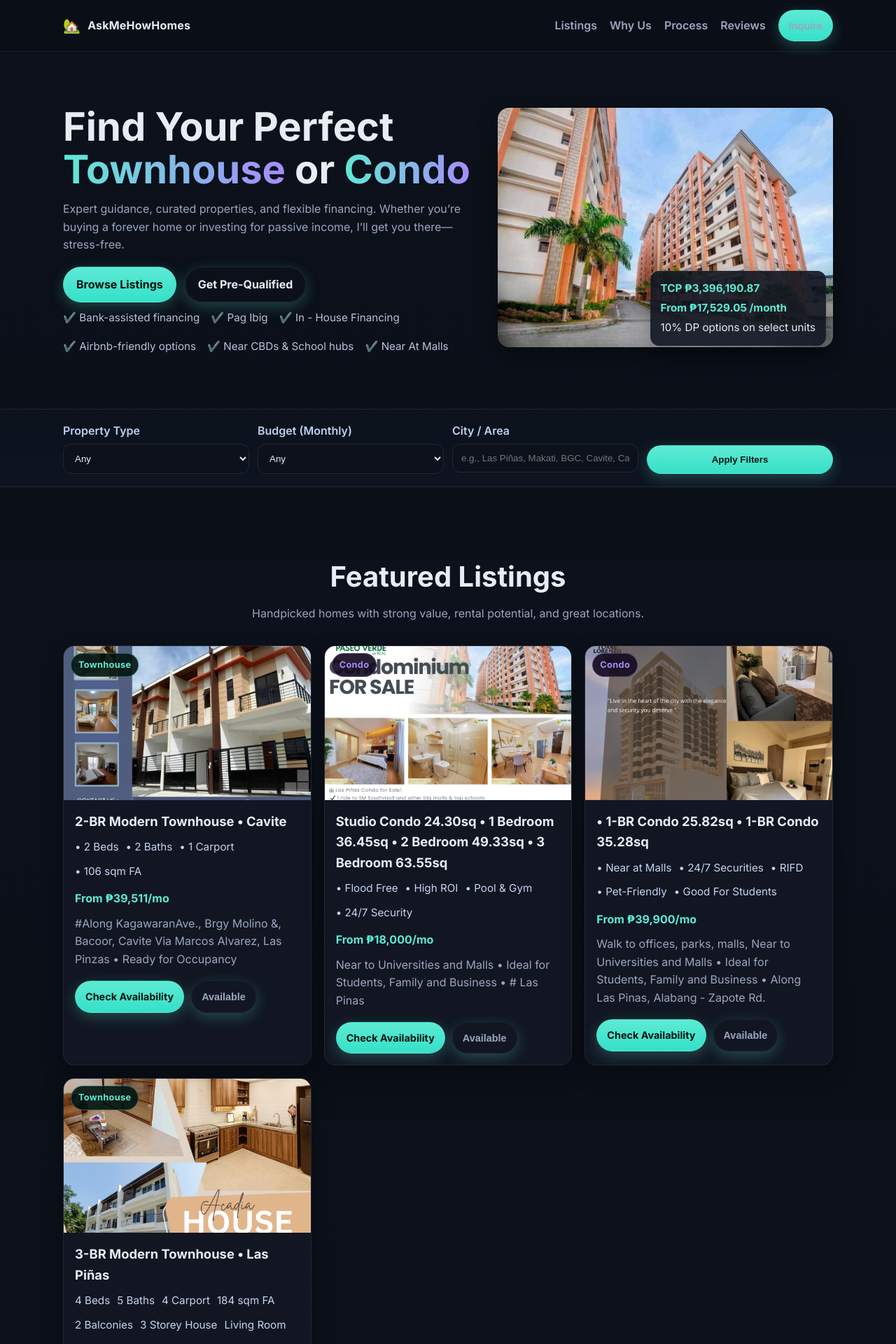
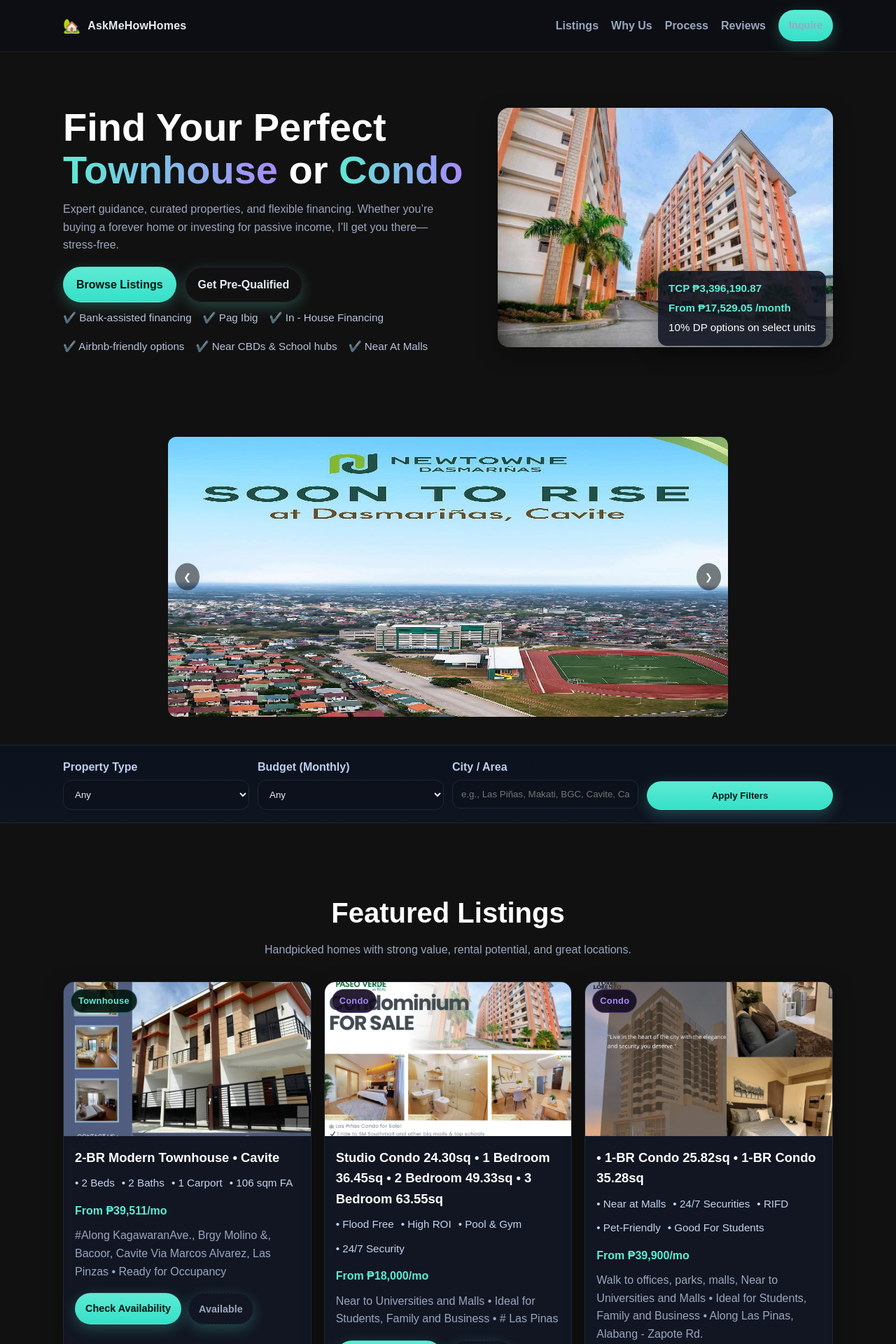
Before and after one commit to mikejrdolor/AskMeHowHome, a PHP site: page / in a window 1280 px wide. Shown: the top 1920 px of the page at 70% size. Run offline with PHP 8.4, Linux system fonts and the light colour scheme.

Commit message:
Add files via upload

```diff
--- a/Index.css
+++ b/Index.css
@@ -21,6 +21,74 @@ body{
   background: linear-gradient(180deg, #0c111b 0%, #0a0f18 100%);
   line-height:1.6;
 }
+
+
+
+
+
+/* sliding box */
+
+* {
+  box-sizing: border-box;
+  margin: 0;
+  padding: 0;
+}
+
+body {
+  font-family: Arial, sans-serif;
+  background: #111;
+  color: #fff;
+}
+
+.slider {
+  position: relative;
+  max-width: 800px;
+  margin: 40px auto;
+  overflow: hidden;
+  border-radius: 12px;
+}
+
+.slides {
+  display: flex;
+  transition: transform 0.6s ease-in-out;
+}
+
+.slides img {
+  width: 100%;
+  flex-shrink: 0;
+}
+
+/* Navigation buttons */
+.prev, .next {
+  position: absolute;
+  top: 50%;
+  transform: translateY(-50%);
+  background: rgba(0,0,0,0.5);
+  color: white;
+  border: none;
+  padding: 12px;
+  cursor: pointer;
+  border-radius: 50%;
+}
+.prev { left: 10px; }
+.next { right: 10px; }
+.prev:hover, .next:hover {
+  background: rgba(0,0,0,0.8);
+}
+
+
+
+
+
+
+
+
+
+
+
+
+
+
 
 /* Layout helpers */
 .container{ width:min(1100px, 92%); margin-inline:auto; }
--- a/index.html
+++ b/index.html
@@ -51,14 +51,63 @@
       </div>
       <div class="hero-media">
         <img src="PX/P01.jpg" alt="Modern residential community with townhouses and condos" loading="eager">
-        <div class="hero-card">
+          <div class="hero-card">
           <strong>TCP ₱3,396,190.87  </strong>
           <strong>From ₱17,529.05 /month</strong>
           <span>10% DP options on select units</span>
         </div>
-      </div>
+     </div>
     </div>
   </section>
+
+
+
+
+<!-- Sliding box -->
+
+<div class="slider">
+  <div class="slides">
+    <img src="PX/NewOne.jpg" style=" width:800px; height:400px;" alt="Slide 1">
+    <img src="PX/Gelma.jpg" style=" width:800px; height:400px;" alt="Slide 2">
+    <img src="PX/Gelma1.jpg" style=" width:800px; height:400px;" alt="Slide 3">
+    <img src="PX/CTower.jpg" style=" width:800px; height:400px;" alt="Slide 4">
+    <img src="PX/CTower1.jpg" style=" width:800px; height:400px;" alt="Slide 5">
+
+
+  </div>
+
+  <button class="prev">&#10094;</button>
+  <button class="next">&#10095;</button>
+</div>
+
+<script>
+  const slides = document.querySelector('.slides');
+  const images = document.querySelectorAll('.slides img');
+  const totalSlides = images.length;
+  let index = 0;
+
+  document.querySelector('.next').addEventListener('click', () => {
+    index = (index + 1) % totalSlides;
+    slides.style.transform = `translateX(-${index * 100}%)`;
+  });
+
+  document.querySelector('.prev').addEventListener('click', () => {
+    index = (index - 1 + totalSlides) % totalSlides;
+    slides.style.transform = `translateX(-${index * 100}%)`;
+  });
+
+  // Auto slide every 6 seconds
+  setInterval(() => {
+    index = (index + 1) % totalSlides;
+    slides.style.transform = `translateX(-${index * 100}%)`;
+  }, 4000);
+</script>
+
+
+
+
+
+
 
   <!-- Quick Filters -->
   <section class="filters">
@@ -178,15 +227,15 @@
           <div class="card-body">
             <h3>3-BR Modern Townhouse • Las Piñas</h3>
             <ul class="specs">
-              <li>4 Beds</li>
-              <li>5 Baths</li>
-              <li>4 Carport</li>
-              <li>184 sqm FA</li>
-              <li>2 Balconies</li>
-              <li>3 Storey House</li>
-              <li>Living Room</li>
-              <li>Service Area</li>
-              <li>Dining Area</li>
+              <li>• 4 Beds</li>
+              <li>• 5 Baths</li>
+              <li>• 4 Carport</li>
+              <li>• 184 sqm FA</li>
+              <li>• 2 Balconies</li>
+              <li>• 3 Storey House</li>
+              <li>• Living Room</li>
+              <li>• Service Area</li>
+              <li>• Dining Area</li>
             </ul>
             <p class="price">TCP ₱13,000,000</p>
             <p class="note">#Inland Homes, Merville, Paranaque • Ready for Occupancy</p>
@@ -196,6 +245,60 @@
             </div>
           </div>
         </article>
+
+
+ <!-- Card 5 -->
+        <article class="card">
+          <div class="card-media">
+            <img src="PX/Gelma01.jpg" alt="2-storey modern townhouse exterior" loading="lazy">
+            <span class="badge">Townhouse</span>
+          </div>
+          <div class="card-body">
+            <h3>2-BR Modern Townhouse • Dasmarinas Cavite</h3>
+            <ul class="specs">
+              <li>• 2 Beds</li>
+              <li>• 2 Toilets & Baths</li>
+              <li>1 C• arport</li>
+              <li>• 84 sqm FA</li>
+              <li>• 2 Storey House</li>
+              <li>• Living Room</li>
+              <li>• Service Area</li>
+              <li>• Dining Area</li>
+            </ul>
+            <p class="price">TCP ₱4,495,000</p>
+            <p class="note">#Mangoville, Brgy. Salitran, Dasmarinas, Cavite • Ready for Occupancy</p>
+            <div class="card-actions">
+              <a href="#contact" class="btn btn-small">Check Availability</a>
+              <button class="btn btn-ghost btn-small" data-unit="Townhouse LP 3BR">Available</button>
+            </div>
+          </div>
+        </article>
+
+
+
+<!-- Card 6 -->
+        <article class="card">
+          <div class="card-media">
+            <img src="PX/Newtown01.jpg" alt="Spacious 2-bedroom condo interior" loading="lazy">
+            <span class="badge badge-alt">Condo</span>
+          </div>
+          <div class="card-body">
+            <h3>• PRE-SELLING Studio Condo 22sq • 1-BR Condo 36.24sq</h3>
+            <ul class="specs">
+              <li>• Near at Malls</li>
+              <li>• 24/7 Securities</li>
+              <li>• Good for Offices & Investment </li>
+              <li>• Good For Families & Students</li>
+            </ul>
+            <p class="price">From ₱22,818.45/mo</p>
+            <p class="note">Walk to offices, parks, malls, Near to Universities and Malls • Ideal for Students, Family and Business • NewTown, Dasmarinas Cavite</p>
+            <div class="card-actions">
+              <a href="#contact" class="btn btn-small">Check Availability</a>
+              <button class="btn btn-ghost btn-small" data-unit="Condo BGC 2BR">Available</button>
+            </div>
+          </div>
+        </article>
+
 
 
       </div>
@@ -296,15 +399,15 @@
       <form class="lead-form" action="https://formspree.io/f/mvgqlywq" method="POST">
         <label>
           Full Name
-          <input required type="text" name="name" placeholder="Juan Dela Cruz" />
+          <input required type="text" name="name" placeholder="name here" />
         </label>
         <label>
           Email
-          <input required type="email" name="email" placeholder="you@example.com" />
+          <input required type="email" name="email" placeholder="email here@gmail.com" />
         </label>
         <label>
           Phone / Viber / WhatsApp
-          <input required type="tel" name="phone" placeholder="+63 9XX XXX XXXX" />
+          <input required type="tel" name="phone" placeholder="+63 000 000 9871" />
         </label>
         <label>
           Looking For
```
Also changed, not shown: PX/CTower.jpg (added), PX/CTower1.jpg (added), PX/Gelma.jpg (added), PX/Gelma01.jpg (added), PX/Gelma1.jpg (added), PX/NewOne.jpg (added), PX/Newtown01.jpg (added).
